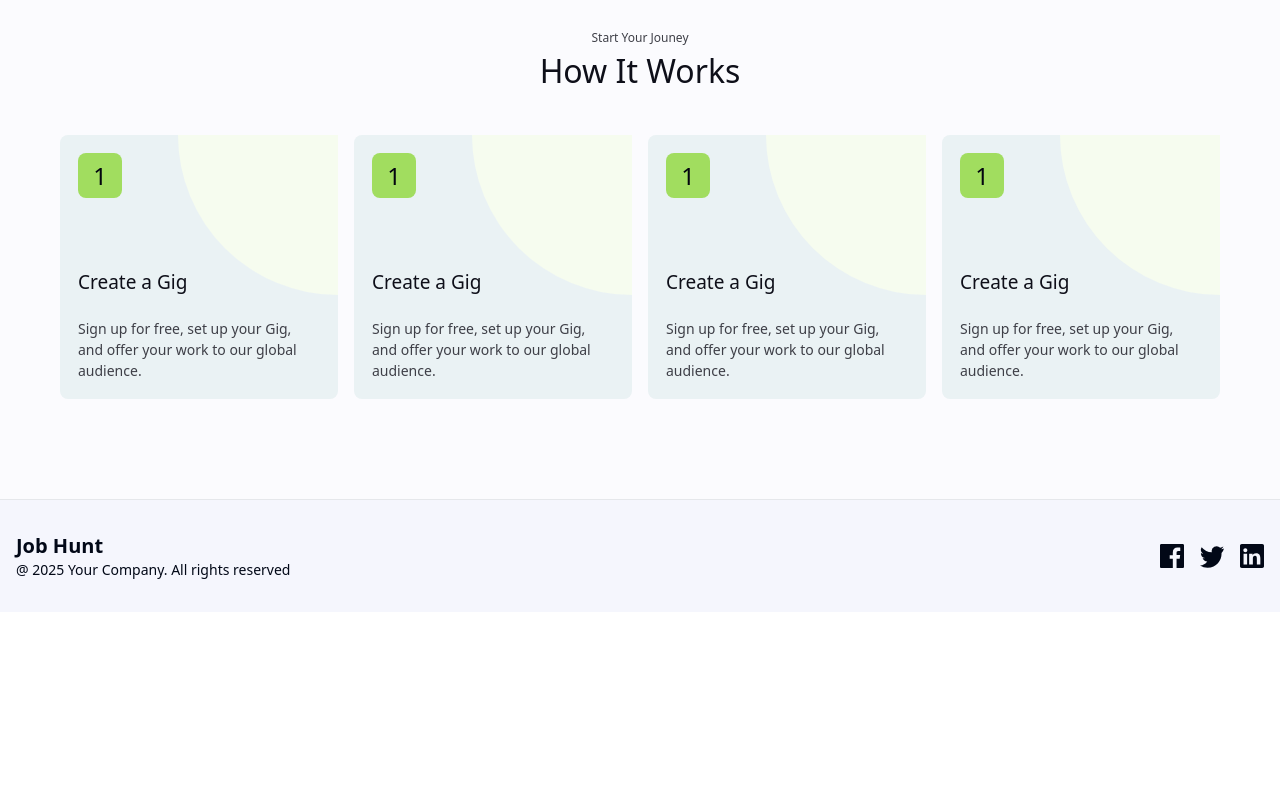
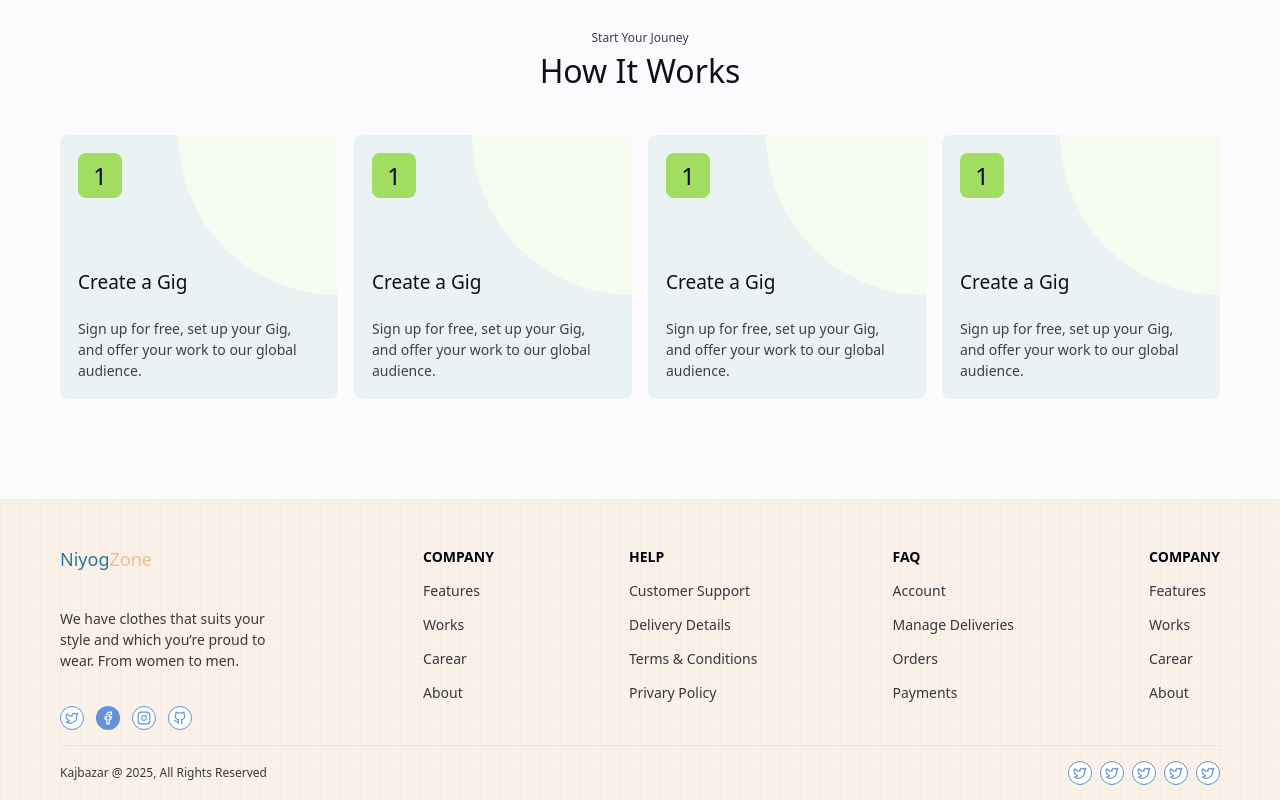
Before and after one commit to farah-jannat/niyog-zone, a React (Vite) app in the folder frontend/: page / in a window 1280 px wide. Shown: the part 1139-1939 px from the top of the page. Before the commit the page ends 1751 px from the top, so only its background shows below. Built offline with nearby package versions, Linux system fonts and the light colour scheme; no server answers.

Commit message:
style: change footer style

```diff
--- a/frontend/src/components/shared/Footer.jsx
+++ b/frontend/src/components/shared/Footer.jsx
@@ -1,46 +1,87 @@
+import {
+  Facebook,
+  Github,
+  Instagram,
+  InstagramIcon,
+  Twitter,
+} from "lucide-react";
+import { Separator } from "@radix-ui/react-select";
 import React from "react";
 
 const Footer = () => {
   return (
-    <footer className="border-t border-t-gray-200 py-8">
-      <div className="container mx-auto  px-4">
-        <div className="flex flex-col md:flex-row justify-between items-center">
-          <div className="mb-4  md:mb-0">
-            <h2 className="text-xl font-bold">Job Hunt</h2>
-            <p className="text-sm">@ 2025 Your Company. All rights reserved</p>
+    <div className="card-gradient-brown px-[60px] flex flex-col items-startl gap-[15px] pt-[47px] pb-[15px]">
+      <div className=" flex items-start justify-between gap-[50px] w-full">
+        <div className="grid gap-[35px] ">
+          <div>
+            <h1 className="text-[18px]  ">
+              <span className="text-[#287992]">Niyog</span>
+              <span className="text-[#E8C092]">Zone</span>
+            </h1>
           </div>
-          <div className="flex space-x-4 md:mt-0 ">
-            <a
-              href="https://facebook.com"
-              className="hover:text-gray-400"
-              aria-label="Facebook"
-            >
-              <svg className="w-6 h-6" fill="currentColor" viewBox="0 0 24 24">
-                <path d="M22.676 0H1.324C.593 0 0 .592 0 1.324v21.352C0 23.408.593 24 1.324 24H12.82V14.706H9.692v-3.578h3.128V8.408c0-3.1 1.893-4.787 4.657-4.787 1.325 0 2.463.1 2.794.144v3.238l-1.918.001c-1.503 0-1.794.715-1.794 1.762v2.31h3.587l-.468 3.578h-3.119V24h6.116C23.407 24 24 23.408 24 22.676V1.324C24 .592 23.407 0 22.676 0z" />
-              </svg>
-            </a>
-            <a
-              href="https://twitter.com"
-              className="hover:text-gray-400"
-              aria-label="Twitter"
-            >
-              <svg className="w-6 h-6" fill="currentColor" viewBox="0 0 24 24">
-                <path d="M24 4.557a9.835 9.835 0 01-2.828.775 4.934 4.934 0 002.165-2.724 9.867 9.867 0 01-3.127 1.195 4.924 4.924 0 00-8.38 4.49A13.978 13.978 0 011.67 3.149 4.93 4.93 0 003.16 9.724a4.903 4.903 0 01-2.229-.616v.062a4.93 4.93 0 003.946 4.827 4.902 4.902 0 01-2.224.084 4.93 4.93 0 004.6 3.417A9.869 9.869 0 010 21.543a13.978 13.978 0 007.548 2.212c9.057 0 14.01-7.507 14.01-14.01 0-.213-.004-.425-.015-.636A10.012 10.012 0 0024 4.557z" />
-              </svg>
-            </a>
-            <a
-              href="https://linkedin.com"
-              className="hover:text-gray-400"
-              aria-label="LinkedIn"
-            >
-              <svg className="w-6 h-6" fill="currentColor" viewBox="0 0 24 24">
-                <path d="M20.447 20.452H16.85v-5.569c0-1.327-.027-3.037-1.852-3.037-1.854 0-2.137 1.446-2.137 2.94v5.666H9.147V9.756h3.448v1.464h.05c.48-.91 1.653-1.871 3.401-1.871 3.634 0 4.307 2.39 4.307 5.498v5.605zM5.337 8.29c-1.105 0-2-.896-2-2 0-1.106.895-2 2-2 1.104 0 2 .895 2 2 0 1.104-.896 2-2 2zM7.119 20.452H3.553V9.756h3.566v10.696zM22.225 0H1.771C.791 0 0 .774 0 1.729v20.542C0 23.226.792 24 1.771 24h20.451c.979 0 1.771-.774 1.771-1.729V1.729C24 .774 23.205 0 22.225 0z" />
-              </svg>
-            </a>
+          <p className="text-[14px] text-[#393939] w-[228px]">
+            We have clothes that suits your style and which you’re proud to
+            wear. From women to men.
+          </p>
+          <div className="flex items-center gap-[12px]">
+            <div className="w-[24px] h-[24px] grid border border-[#6392D8]  place-items-center rounded-full bg-[#FFFFFF]">
+              <Twitter size={14} color="#6392D8" />
+            </div>
+            <div className="w-[24px] h-[24px] grid place-items-center rounded-full bg-[#6392D8]">
+              <Facebook size={14} color="#FFFFFF" />
+            </div>
+            <div className="w-[24px] h-[24px] grid border border-[#6392D8]  place-items-center rounded-full bg-[#FFFFFF]">
+              <Instagram size={14} color="#6392D8" />
+            </div>
+            <div className="w-[24px] h-[24px] grid border border-[#6392D8] place-items-center rounded-full bg-[#FFFFFF]">
+              <Github size={14} color="#6392D8" />
+            </div>
           </div>
         </div>
+
+        <div className=" text-[14px] text-[#35373F] hidden sm:grid gap-[13px]">
+          <h2 className="text-[#03050F] font-bold">COMPANY</h2>
+          <span>Features</span>
+          <span>Works</span>
+          <span>Carear</span>
+          <span>About</span>
+        </div>
+        <div className=" text-[14px] text-[#35373F] hidden sm:grid gap-[13px]">
+          <h2 className="text-[#03050F] font-bold">HELP</h2>
+          <span>Customer Support</span>
+          <span>Delivery Details</span>
+          <span>Terms & Conditions</span>
+          <span>Privary Policy</span>
+        </div>
+        <div className=" text-[14px] text-[#35373F] hidden md:grid gap-[13px]">
+          <h2 className="text-[#03050F] font-bold">FAQ</h2>
+          <span>Account</span>
+          <span>Manage Deliveries</span>
+          <span>Orders</span>
+          <span>Payments</span>
+        </div>
+        <div className=" text-[14px] text-[#35373F] hidden lg:grid gap-[13px]">
+          <h2 className="text-[#03050F] font-bold">COMPANY</h2>
+          <span>Features</span>
+          <span>Works</span>
+          <span>Carear</span>
+          <span>About</span>
+        </div>
       </div>
-    </footer>
+      <Separator className="border-b" />
+      <div className="flex items-center justify-between ">
+        <p className="text-[12px] text-[#393939]">
+          Kajbazar @ 2025, All Rights Reserved
+        </p>
+        <div className="hidden sm:flex items-center gap-[8px]">
+          {[1, 2, 3, 4, 5].map((item) => (
+            <div className="w-[24px] h-[24px] grid border border-[#6392D8]  place-items-center rounded-full bg-[#FFFFFF]">
+              <Twitter size={14} color="#6392D8" />
+            </div>
+          ))}
+        </div>
+      </div>
+    </div>
   );
 };
 
```
